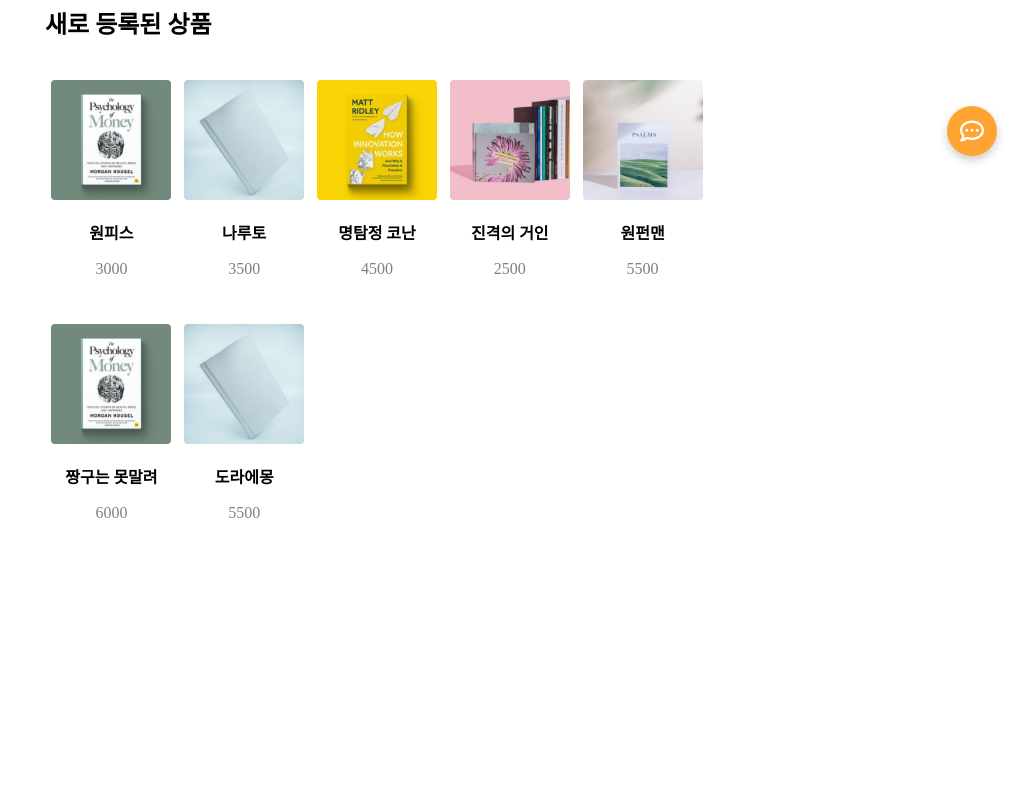
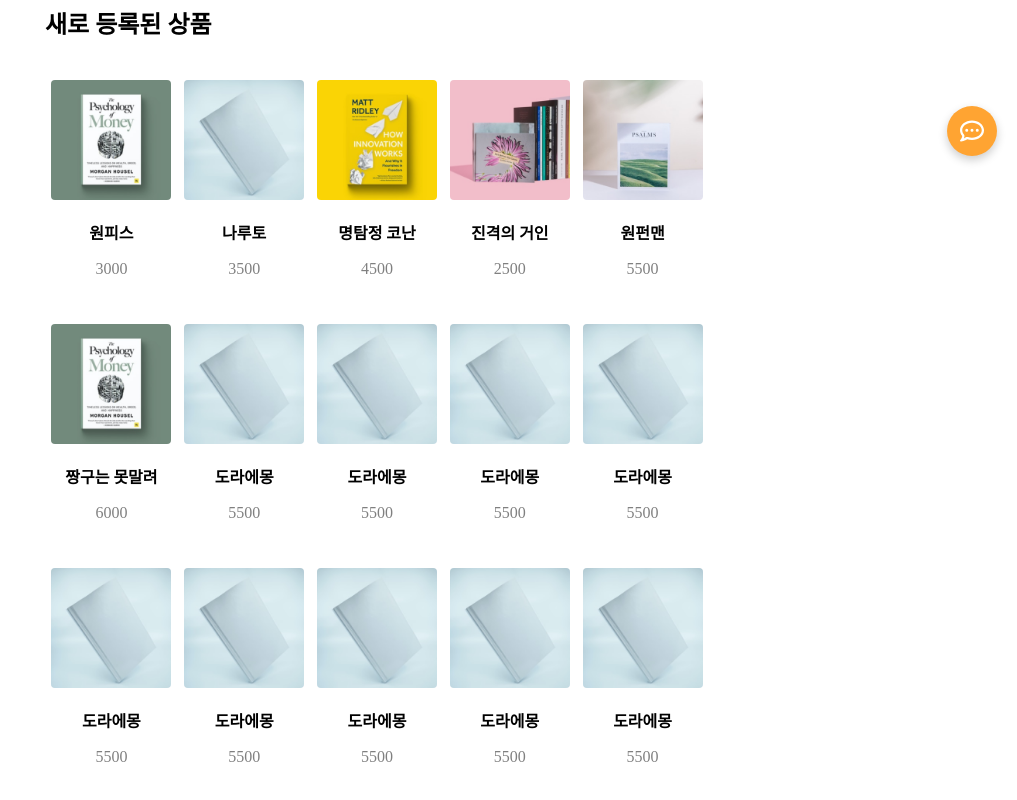
Before and after one commit to prgrms-web-devcourse-final-project/WEB1_2_ReadCircle_FE, a React (Vite) app: page / in a window 1280 px wide. Shown: the part 624-1424 px from the top of the page, without its empty margins (263-1280 px from the left). Before the commit the page ends 1232 px from the top, so only its background shows below. Built offline with nearby package versions, Linux system fonts and the light colour scheme.

Commit message:
test: 테스트 데이터 추가

```diff
--- a/src/data.js
+++ b/src/data.js
@@ -106,4 +106,124 @@ export const dummyData = [
     forSale: false,
     forExchange: true,
   },
+  {
+    postId: "9",
+    userId: "userTest7",
+    title: "도라에몽",
+    category: "기술/공학",
+    postCreatedAt: "2024-11-5T10:20:27.17997",
+    postUpdatedAt: "2024-11-5T10:20:27.17997",
+    bookImage: "src/assets/book2.png",
+    price: 5500,
+    trade_status: false,
+    isFavorite: false,
+    condition: "상",
+    forSale: false,
+    forExchange: true,
+  },
+  {
+    postId: "10",
+    userId: "userTest7",
+    title: "도라에몽",
+    category: "기술/공학",
+    postCreatedAt: "2024-11-5T10:20:27.17997",
+    postUpdatedAt: "2024-11-5T10:20:27.17997",
+    bookImage: "src/assets/book2.png",
+    price: 5500,
+    trade_status: false,
+    isFavorite: false,
+    condition: "상",
+    forSale: false,
+    forExchange: true,
+  },
+  {
+    postId: "11",
+    userId: "userTest7",
+    title: "도라에몽",
+    category: "기술/공학",
+    postCreatedAt: "2024-11-5T10:20:27.17997",
+    postUpdatedAt: "2024-11-5T10:20:27.17997",
+    bookImage: "src/assets/book2.png",
+    price: 5500,
+    trade_status: false,
+    isFavorite: false,
+    condition: "상",
+    forSale: false,
+    forExchange: true,
+  },
+  {
+    postId: "12",
+    userId: "userTest7",
+    title: "도라에몽",
+    category: "기술/공학",
+    postCreatedAt: "2024-11-5T10:20:27.17997",
+    postUpdatedAt: "2024-11-5T10:20:27.17997",
+    bookImage: "src/assets/book2.png",
+    price: 5500,
+    trade_status: false,
+    isFavorite: false,
+    condition: "상",
+    forSale: false,
+    forExchange: true,
+  },
+  {
+    postId: "13",
+    userId: "userTest7",
+    title: "도라에몽",
+    category: "기술/공학",
+    postCreatedAt: "2024-11-5T10:20:27.17997",
+    postUpdatedAt: "2024-11-5T10:20:27.17997",
+    bookImage: "src/assets/book2.png",
+    price: 5500,
+    trade_status: false,
+    isFavorite: false,
+    condition: "상",
+    forSale: false,
+    forExchange: true,
+  },
+  {
+    postId: "14",
+    userId: "userTest7",
+    title: "도라에몽",
+    category: "기술/공학",
+    postCreatedAt: "2024-11-5T10:20:27.17997",
+    postUpdatedAt: "2024-11-5T10:20:27.17997",
+    bookImage: "src/assets/book2.png",
+    price: 5500,
+    trade_status: false,
+    isFavorite: false,
+    condition: "상",
+    forSale: false,
+    forExchange: true,
+  },
+  {
+    postId: "15",
+    userId: "userTest7",
+    title: "도라에몽",
+    category: "기술/공학",
+    postCreatedAt: "2024-11-5T10:20:27.17997",
+    postUpdatedAt: "2024-11-5T10:20:27.17997",
+    bookImage: "src/assets/book2.png",
+    price: 5500,
+    trade_status: false,
+    isFavorite: false,
+    condition: "상",
+    forSale: false,
+    forExchange: true,
+  },
+  {
+    postId: "16",
+    userId: "userTest7",
+    title: "도라에몽",
+    category: "기술/공학",
+    postCreatedAt: "2024-11-5T10:20:27.17997",
+    postUpdatedAt: "2024-11-5T10:20:27.17997",
+    bookImage: "src/assets/book2.png",
+    price: 5500,
+    trade_status: false,
+    isFavorite: false,
+    condition: "상",
+    forSale: false,
+    forExchange: true,
+  },
 ];
```
